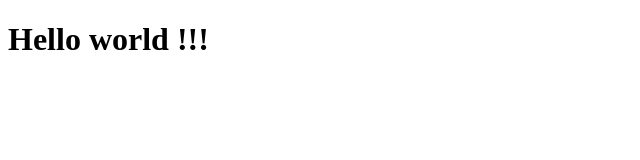
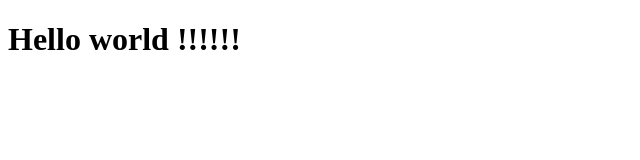
Before and after one commit to Varsha-Parthiban/html, a plain HTML site: page index.html in a window 1280 px wide. Shown: the full height of the page, 0-640 px from the left. Drawn offline with Linux system fonts and the light colour scheme.

Commit message:
dummy1111

```diff
--- a/CHECK/Index.html
+++ b/index.html
@@ -4,6 +4,6 @@
         <title>Check</title>
     </head>
     <body>
-        <h1>Hello world !!!</h1>
+        <h1>Hello world !!!!!!</h1>
     </body>
 </html>
```
